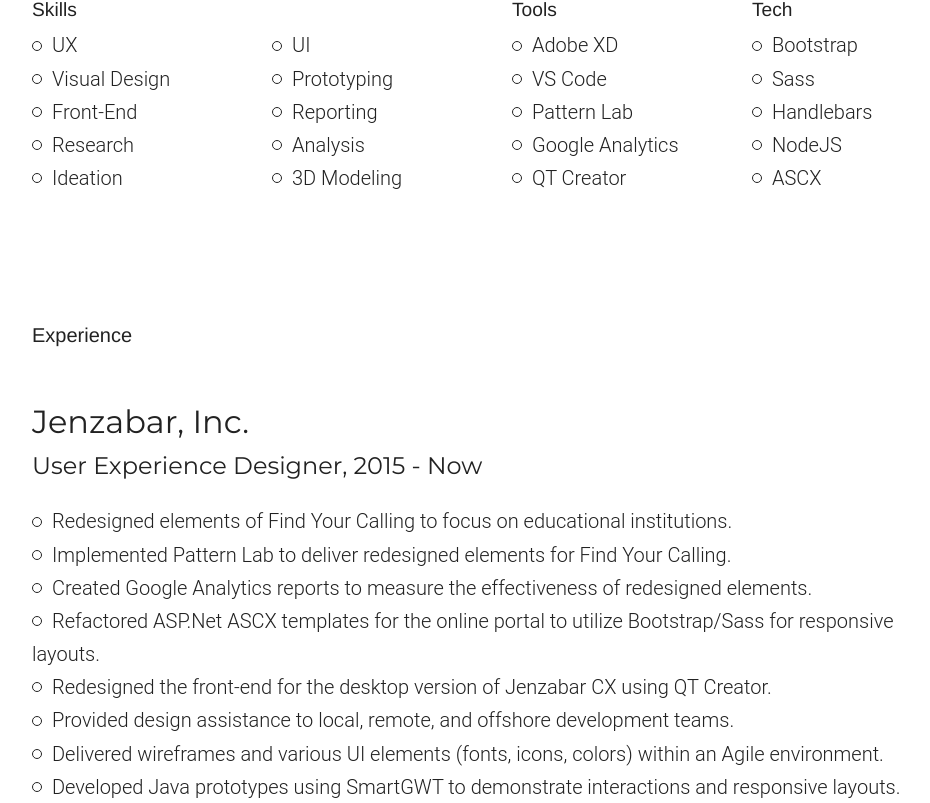
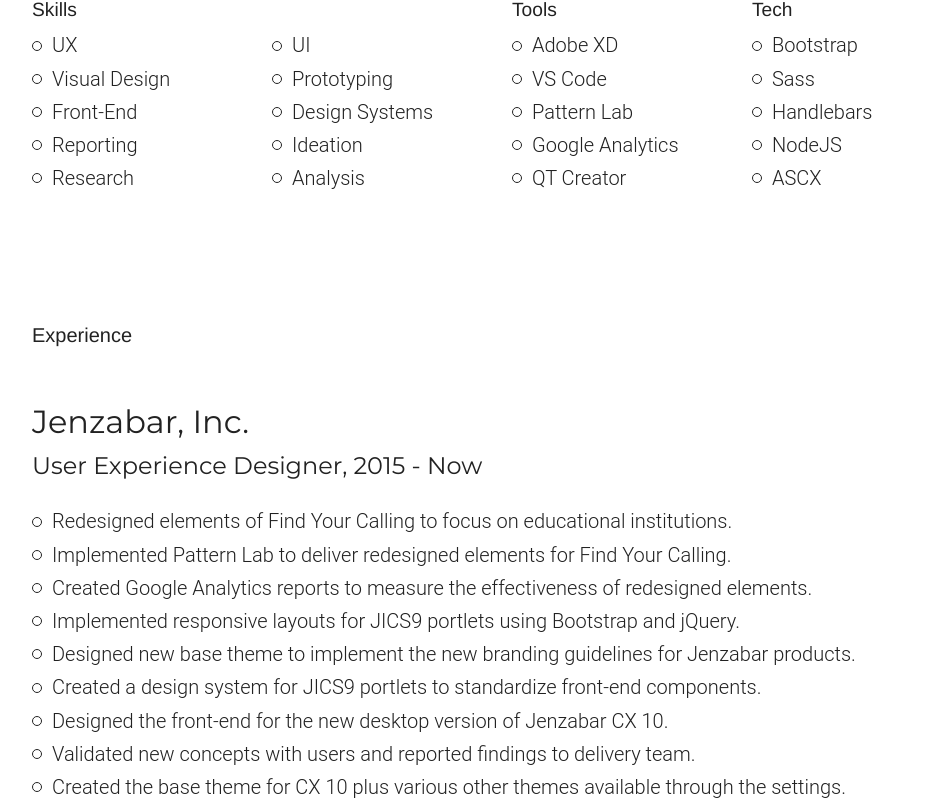
Before and after one commit to christopherritter/portfolio-2020, a Vue app: page /resume in a window 1280 px wide. Shown: the part 437-1240 px from the top of the page, without its empty margins (143-1073 px from the left). Built offline with nearby package versions, Linux system fonts and the light colour scheme.

Commit message:
added google tracking code

```diff
--- a/public/index.html
+++ b/public/index.html
@@ -14,12 +14,25 @@
   <link rel="icon" href="<%= BASE_URL %>favicon.ico">
   <link href="https://fonts.googleapis.com/css?family=Montserrat|Roboto&display=swap" rel="stylesheet">
   <script src="https://cdn.jsdelivr.net/npm/es6-promise@4/dist/es6-promise.auto.js"></script>
-  <title>portfolio-2020</title>
+  <!-- Global site tag (gtag.js) - Google Analytics -->
+  <script async src="https://www.googletagmanager.com/gtag/js?id=UA-139579603-1"></script>
+  <script>
+    window.dataLayer = window.dataLayer || [];
+
+    function gtag() {
+      dataLayer.push(arguments);
+    }
+    gtag('js', new Date());
+
+    gtag('config', 'UA-139579603-1');
+  </script>
+
+  <title>Christopher Ritter – UX/UI Designer</title>
 </head>
 
 <body>
   <noscript>
-    <strong>We're sorry but portfolio-2020 doesn't work properly without JavaScript enabled. Please enable it to
+    <strong>My portfolio doesn't work properly without JavaScript enabled. Please enable it to
       continue.</strong>
   </noscript>
   <div id="app"></div>
--- a/src/store.js
+++ b/src/store.js
@@ -32,35 +32,35 @@
                     title: "The All-New Career Explorer",
                     img: "/img/FYC_Career-Explorer.png",
                     description:
-                      "The updates to Find Your Calling included an entirely new way to navigate career choices. We called this a Career Explorer given the ability to filter the career cards according to the user's personal interests."
+                      "The updates to Find Your Calling included an entirely new way to navigate career choices. This was called the Career Explorer given its ability to search and filter career choices."
                   },
                   {
                     id: 1,
                     title: "The Improved Private Profile",
                     img: "/img/FYC_Private-Profile.png",
                     description:
-                      "The private profile was redesigned to allow for greater attention on the educational choices for each of the career paths. This was part of a larger effort to connect the users of the website to educational institutions."
+                      "The private profile was redesigned to focus on the educational choices for each of the career paths. This was part of a larger effort to connect prospective students to eductional institutions."
                   },
                   {
                     id: 2,
                     title: "Additional School Filters",
                     img: "/img/FYC_Schools-Filter.png",
                     description:
-                      "Additional filters were added to the list school listing for each of the career paths. These were designed for both desktop and mobile devices to align with the resulting list of eductional instutitions below the filters."
+                      "Additional filters were added to the school listing for each of the career paths. These were designed for both desktop and mobile devices to align with the eductional instutitions below the filters."
                   },
                   {
                     id: 3,
                     title: "Big Data School Headers",
                     img: "/img/FYC_School-Header.png",
                     description:
-                      "Visualized data for the schools was moved from the body of the original page into a new interactive header. The header was designed to be used on both desktop and mobile devices."
+                      "Visualized data for the schools was moved from the body of the original page into an interactive header. The header was designed to be used on both desktop and mobile devices."
                   }
                 ]
               },
               {
                 description:
                   "Implemented Pattern Lab to deliver redesigned elements for Find Your Calling.",
-                skills: ["UI", "Front-End"],
+                skills: ["UI", "Front-End", "Design Systems"],
                 tools: ["Pattern Lab", "VS Code"],
                 tech: ["NodeJS", "Bootstrap", "Sass", "Handlebars"],
                 deliverables: [
@@ -69,14 +69,14 @@
                     title: "FYC Design System",
                     img: "/img/FYC_Pattern-Lab.png",
                     description:
-                      "Pattern Lab was used to create a design system for Find Your Calling which leveraged existing style sheets and templates. This allowed it to integrate seamlessly with the pre-existing technology stack."
+                      "Pattern Lab was used to create a new design system for Find Your Calling which leveraged existing style sheets and templates. This enabled the design system to integrate seamlessly with the pre-existing technology stack."
                   }
                 ]
               },
               {
                 description:
                   "Created Google Analytics reports to measure the effectiveness of redesigned elements.",
-                skills: ["UX", "Reporting"],
+                skills: ["UX", "Reporting", "Ideation"],
                 tools: ["Google Analytics"],
                 deliverables: [
                   {
@@ -100,24 +100,38 @@
             tasks: [
               {
                 description:
-                  "Refactored ASP.Net ASCX templates for the online portal to utilize Bootstrap/Sass for responsive layouts.",
-                skills: ["UX", "UI", "Prototyping"],
+                  "Implemented responsive layouts for JICS9 portlets using Bootstrap and jQuery.",
+                skills: ["UX", "UI", "Prototyping", "Front-End"],
                 tools: ["Adobe XD", "VS Code"],
-                tech: ["ASCX", "Bootstrap", "Sass"],
+                tech: ["ASCX", "Bootstrap", "Sass", "jQuery"]
+              },
+              {
+                description:
+                  "Designed new base theme to implement the new branding guidelines for Jenzabar products.",
+                  skills: ["UX", "UI", "Prototyping", "Front-End", "Visual Design"],
+                  tools: ["Adobe XD", "VS Code"],
+                  tech: ["ASCX", "Bootstrap", "Sass", "jQuery"]
+              },
+              {
+                description:
+                  "Created a design system for JICS9 portlets to standardize front-end components.",
+                  skills: ["UX", "UI", "Prototyping", "Front-End", "Design Systems"],
+                  tools: ["Adobe XD", "VS Code"],
+                  tech: ["ASCX", "Bootstrap", "Sass", "jQuery"],
                   deliverables: [
                     {
                       id: 0,
                       title: "Jenzabar ICS Design System",
                       img: "/img/JICS-Design-System_Home.png",
                       description:
-                      "A new design system was created for Jenzabar ICS portlets completely from scratch using the application to display ASP.Net content."
+                        "A new design system was created for JICS9 to display the components in use by the CX portlets."
                     },
                     {
                       id: 1,
                       title: "Design System Components",
                       img: "/img/JICS-Design-System_Tables.png",
                       description:
-                      "Code samples were provided alongside functional examples of the Components which are constructed from ASP.Net Web Controls, and include the necessary Bootstrap to assist the developers."
+                        "Code samples were provided alongside functional examples of the ASP.Net Web Controls."
                     }
                   ]
               }
@@ -133,11 +147,12 @@
             tasks: [
               {
                 description:
-                  "Redesigned the front-end for the desktop version of Jenzabar CX using QT Creator.",
+                  "Designed the front-end for the new desktop version of Jenzabar CX 10.",
                 skills: [
                   "UX",
                   "UI",
                   "Prototyping",
+                  "Front-End",
                   "Research",
                   "Analysis",
                   "Reporting"
@@ -153,6 +168,13 @@
                       "The home screen for CX 10 provides users with a searchable directory of their available applications. When the user launches an application it appears on a recently viewed list next to the directory."
                   }
                 ]
+              },
+              {
+                description: "Validated new concepts with users and reported findings to delivery team."
+              },
+              {
+                description:
+                  "Created the base theme for CX 10 plus various other themes available through the settings."
               }
             ],
             path: "cx10"
@@ -166,16 +188,14 @@
             tasks: [
               {
                 description:
-                  "Provided design assistance to local, remote, and offshore development teams."
+                  "Provided design assistance to local, remote, and offshore development teams.",
+                  skills: ["UX", "Visual Design"],
+                  tools: ["Adobe PhotoShop", "Adobe Illustrator", "Adobe InDesign"]
               },
               {
                 description:
-                  "Delivered wireframes and various UI elements (fonts, icons, colors) within an Agile environment."
-              },
-              {
-                description:
-                  "Developed Java prototypes using SmartGWT to demonstrate interactions and responsive layouts.",
-                skills: ["UI", "Prototyping"],
+                  "Prototyped SmartGWT components to demonstrate user interactions and responsive layouts.",
+                skills: ["UI", "Prototyping", "Front-End"],
                 tools: ["Visual Studio"],
                 tech: ["SmartGWT"]
               }
@@ -235,7 +255,7 @@
                 id: 0,
                 description:
                   "Brainstormed concepts with machine operators using Gamestorming techniques to generate new ideas.",
-                skills: ["UX", "Ideation"]
+                skills: ["UX", "Brainstorming"]
               },
               {
                 id: 1,
@@ -304,7 +324,7 @@
                 id: 2,
                 description:
                   "Lead brainstorming workshops with legal professionals using Gamestorming techniques to generate new ideas.",
-                skills: ["UX", "Ideation"]
+                skills: ["UX", "Brainstorming"]
               },
               {
                 id: 3,
@@ -326,7 +346,7 @@
                   "UX",
                   "Research",
                   "Analysis",
-                  "Ideation",
+                  "Brainstorming",
                   "Reporting",
                   "Prototyping"
                 ]
@@ -353,13 +373,13 @@
                 id: 0,
                 description:
                   "Planned the digital experience of social, mobile, and web applications for corporate clients that included P&G, Pearle Vision, and Red Bull.",
-                skills: ["UX", "Social Media", "Mobile Design", "Web Design"]
+                skills: ["UX", "Social Media"]
               },
               {
                 id: 1,
                 description:
                   "Lead brainstorming sessions with creative, technical, and business leads to generate new ideas.",
-                skills: ["UX", "Ideation"]
+                skills: ["UX", "Brainstorming"]
               },
               {
                 id: 2,
```
Also changed, not shown: 1 other file (tests, documents, lock files or other folders). Lines whose indentation alone changed are shown as unchanged.
